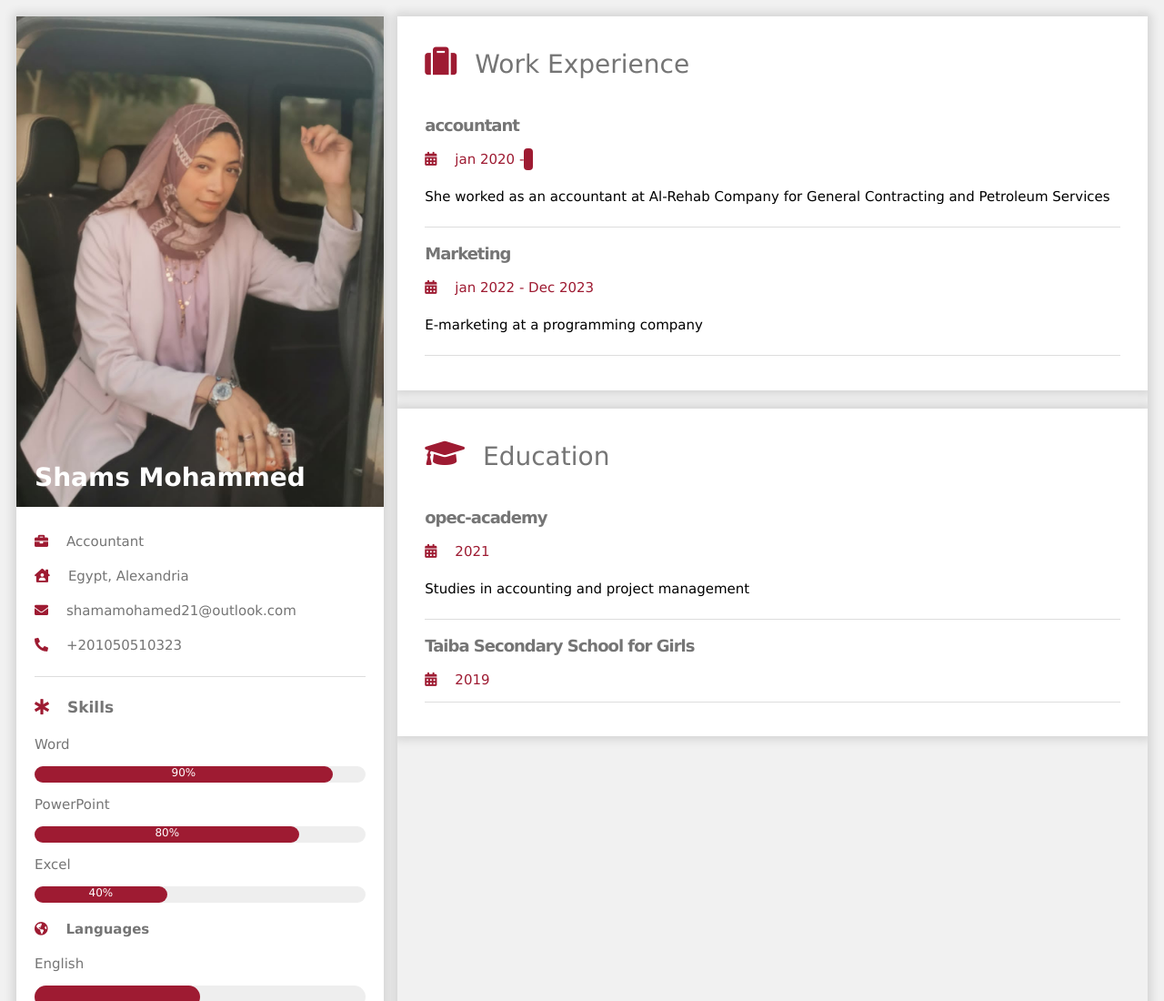
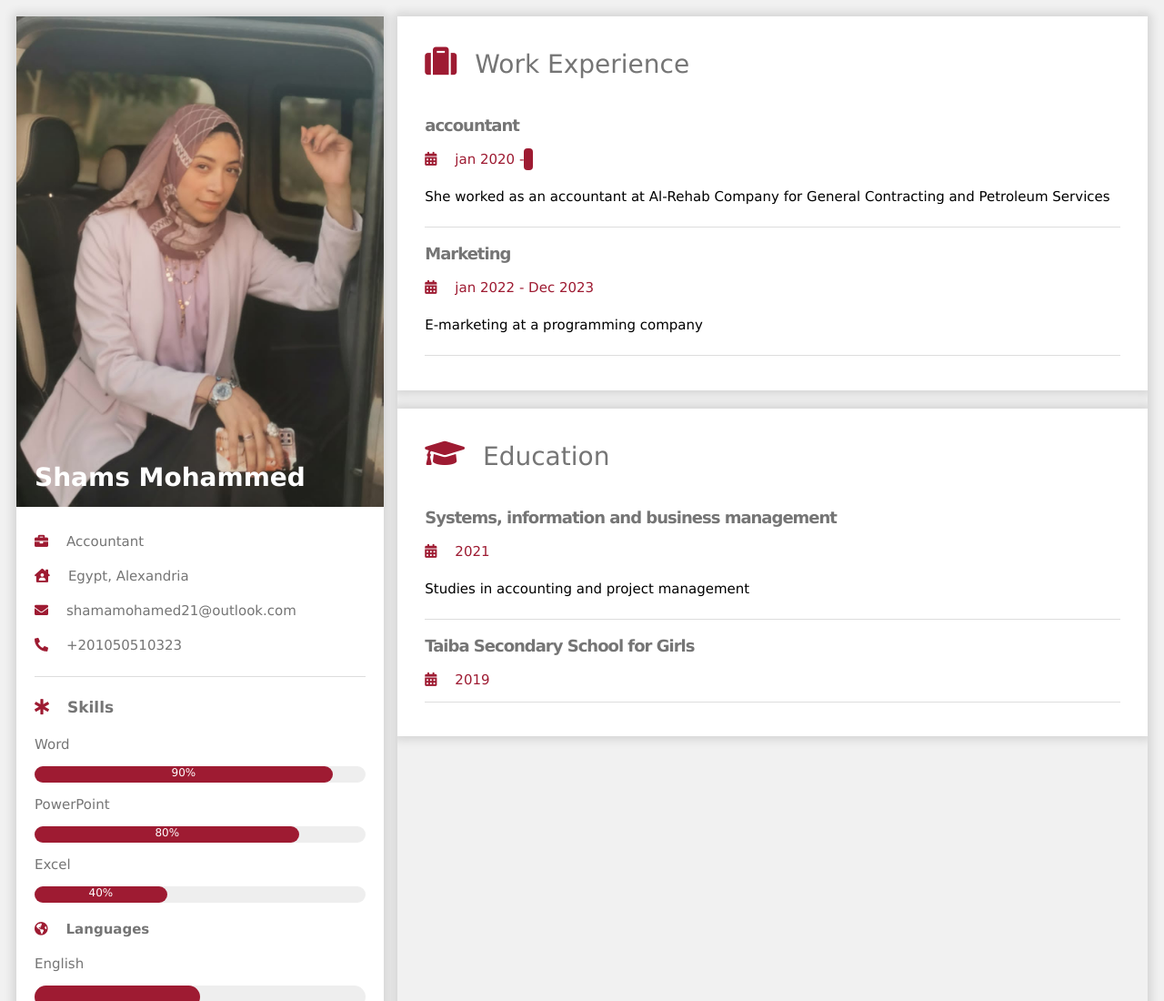
Before and after one commit to Shamosa22/shams, a plain HTML site: page index.html in a window 1280 px wide. Shown: the top 1100 px of the page at 91% size. Drawn offline with Linux system fonts and the light colour scheme.

Commit message:
Update index.html

```diff
--- a/index.html
+++ b/index.html
@@ -67,7 +67,7 @@
 				</article>
 				<article>
 					<h2>Education</h2>
-					<h3>opec-academy</h3>
+					<h3>Systems, information and business management</h3>
 					<p>2021</p>
 					<p>Studies in accounting and project management</p>
 					<hr />
```
